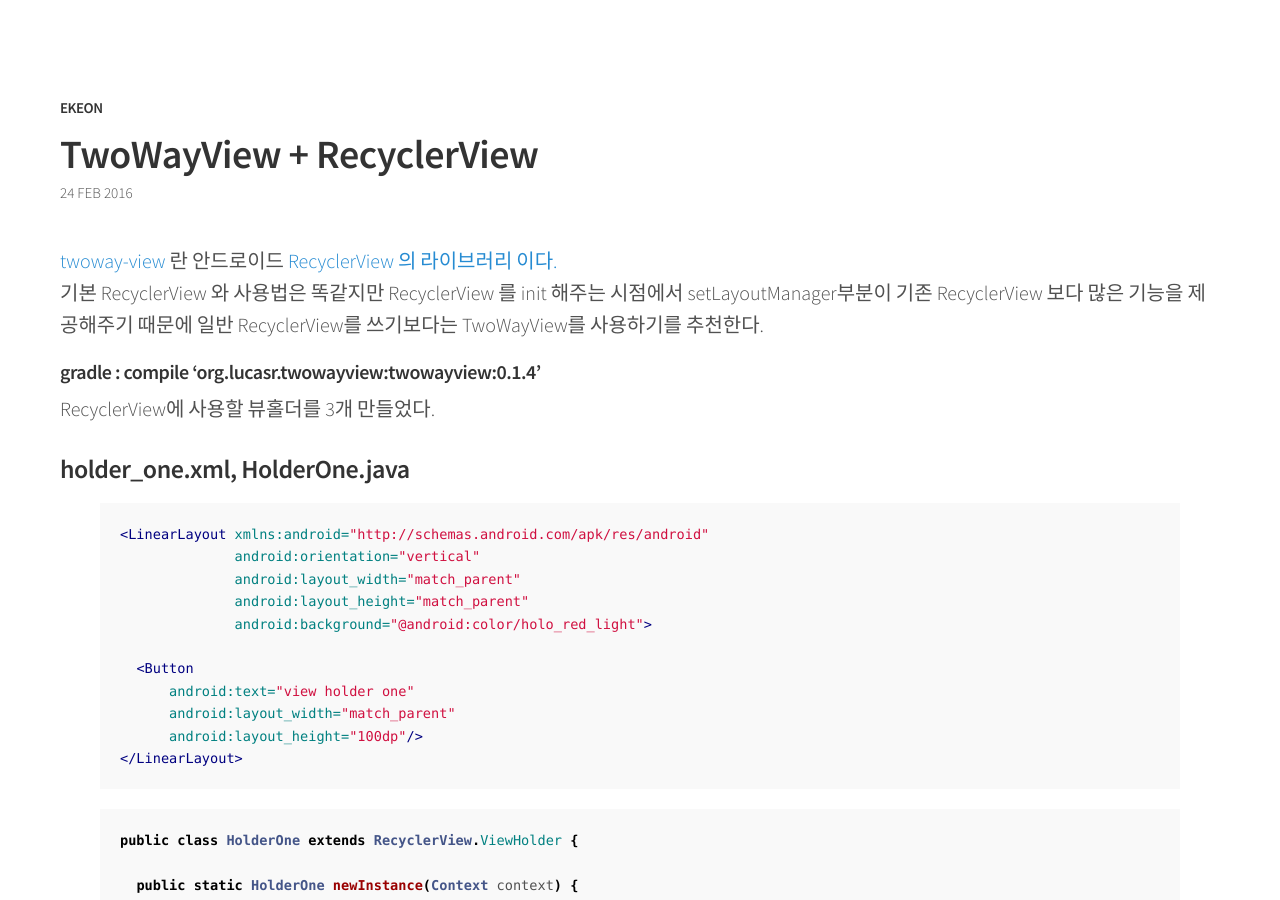
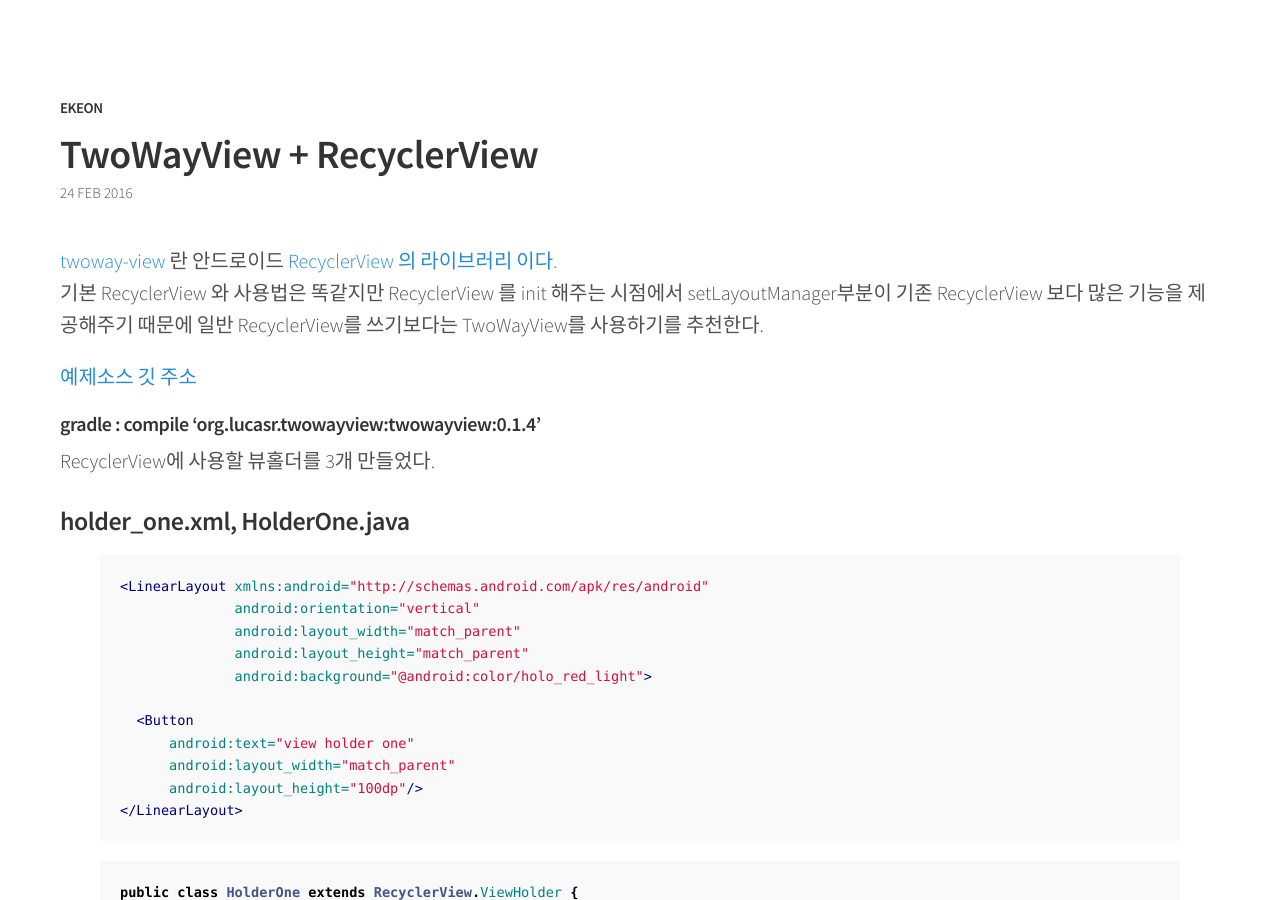
Before and after one commit to ekeon/ekeon.github.io, a Jekyll site: the page built from _posts/2016-2-24-twowayview (Recyclerview).md, in a window 1280 px wide and 900 px high. Built offline with Jekyll 4.4.1, drawn with Linux system fonts in a browser that asks for light colours; Markdown is read by kramdown in place of the engine named in the settings; comment, search, counter and statistics services are not loaded.

Commit message:
no message

```diff
--- a/_posts/2016-2-24-twowayview (Recyclerview).md
+++ b/_posts/2016-2-24-twowayview (Recyclerview).md
@@ -7,6 +7,8 @@
 
 <a href="https://github.com/lucasr/twoway-view">twoway-view</a> 란 안드로이드 <a href="http://developer.android.com/intl/ko/reference/android/support/v7/widget/RecyclerView.html">RecyclerView 의 라이브러리 이다.</a>
 기본 RecyclerView 와 사용법은 똑같지만 RecyclerView 를 init 해주는 시점에서 setLayoutManager부분이 기존 RecyclerView 보다 많은 기능을 제공해주기 때문에 일반 RecyclerView를 쓰기보다는 TwoWayView를 사용하기를 추천한다.
+
+<a href="https://github.com/ekeon/twowayviewExample">예제소스 깃 주소</a>
 
 ####gradle : compile 'org.lucasr.twowayview:twowayview:0.1.4'
 
```
